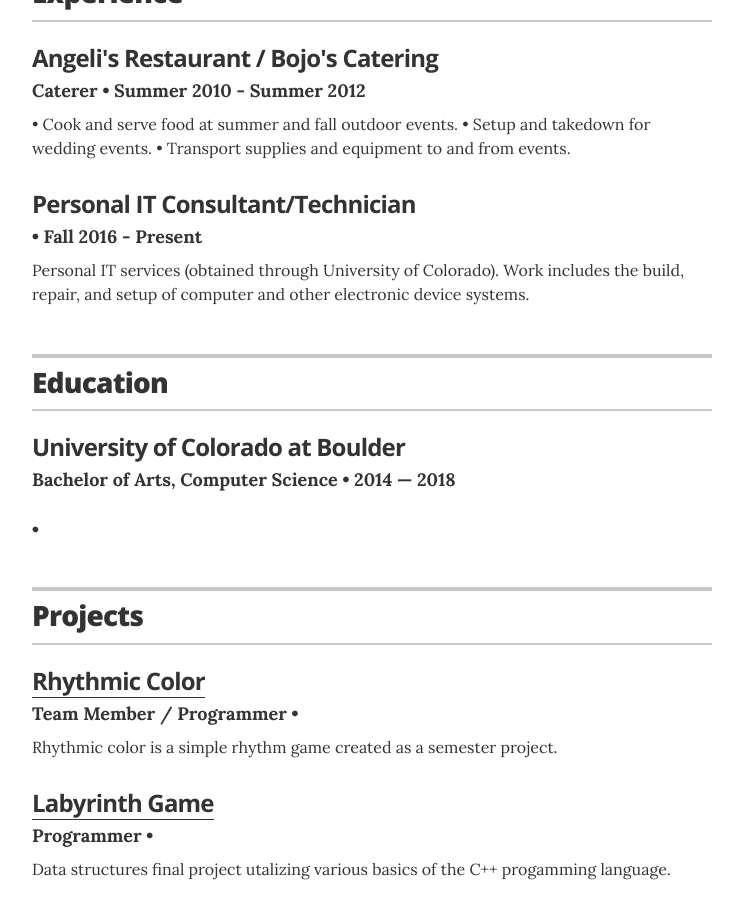
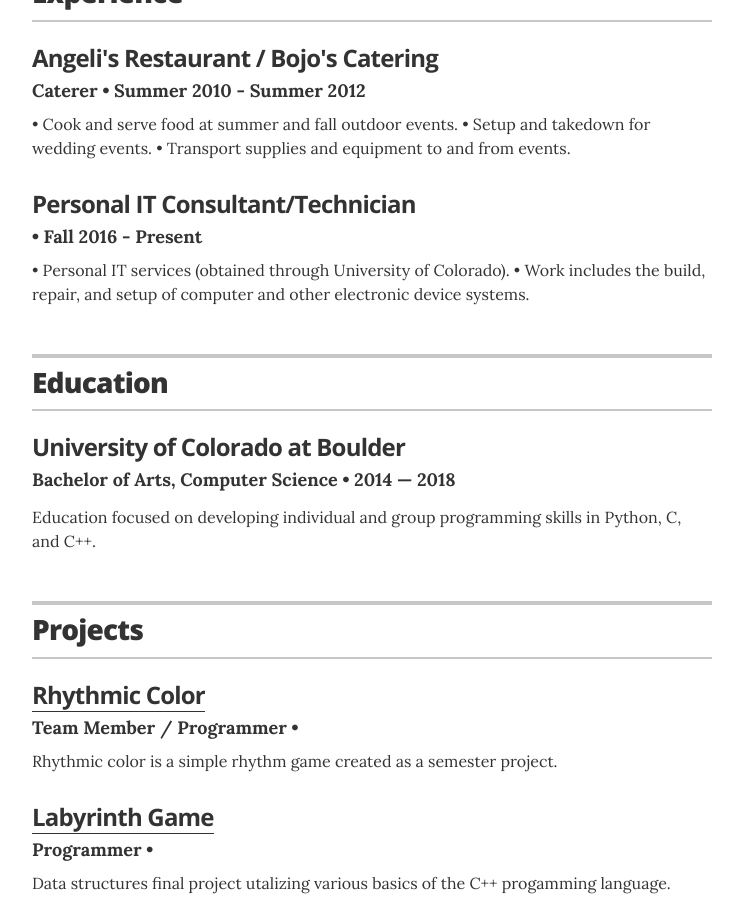
Before and after one commit to dara1429/dara1429.github.io, a Jekyll site: the page built from index.html, in a window 1280 px wide and 900 px high, scrolled down 609 px. Shown: the whole window, without its empty margins (268-1011 px from the left). Built offline with Jekyll 4.4.1, drawn with Linux system fonts in a browser that asks for light colours.

Commit message:
Syntax Fixes

```diff
--- a/_data/education.yml
+++ b/_data/education.yml
@@ -4,9 +4,9 @@
   year: 2014 &mdash; 2018
   #awards:
   #  - award: Summa Cumme Laude graduate
-  #summary: If you had any meaningful roles at college, feel free to write about them here
+  summary: Education focused on developing individual and group programming skills in Python, C, and C++.
 
-- #degree: High School Diploma
+#- degree: High School Diploma
   #uni: Springfield High School
   #year: 2004
   #award: Most likely to succeed
--- a/_data/experience.yml
+++ b/_data/experience.yml
@@ -10,7 +10,7 @@
 - company: Personal IT Consultant/Technician
   position:
   duration:  Fall 2016 - Present
-  summary: Personal IT services (obtained through University of Colorado). Work includes the build, repair, and setup of computer and other electronic device systems.
+  summary: • Personal IT services (obtained through University of Colorado). • Work includes the build, repair, and setup of computer and other electronic device systems.
 
 
 # Community Service / Achievements
```
